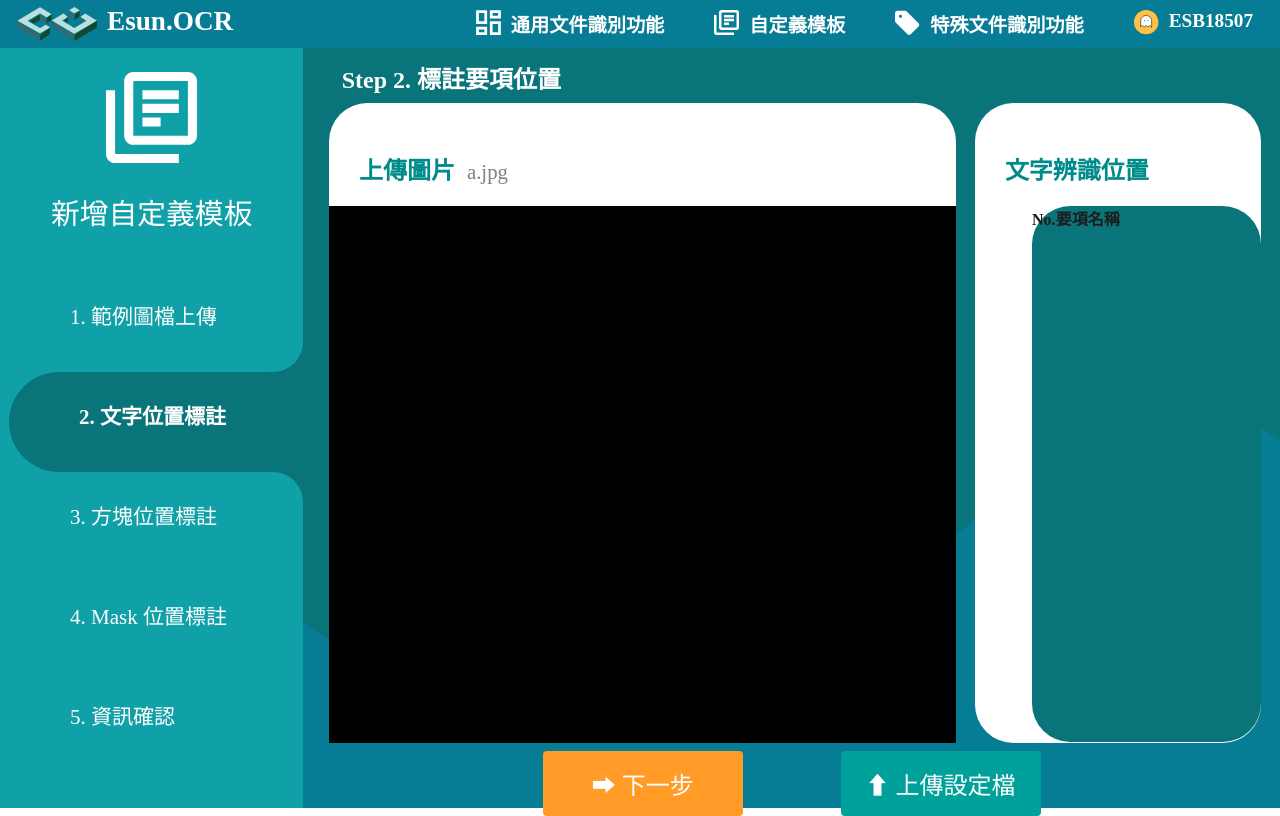
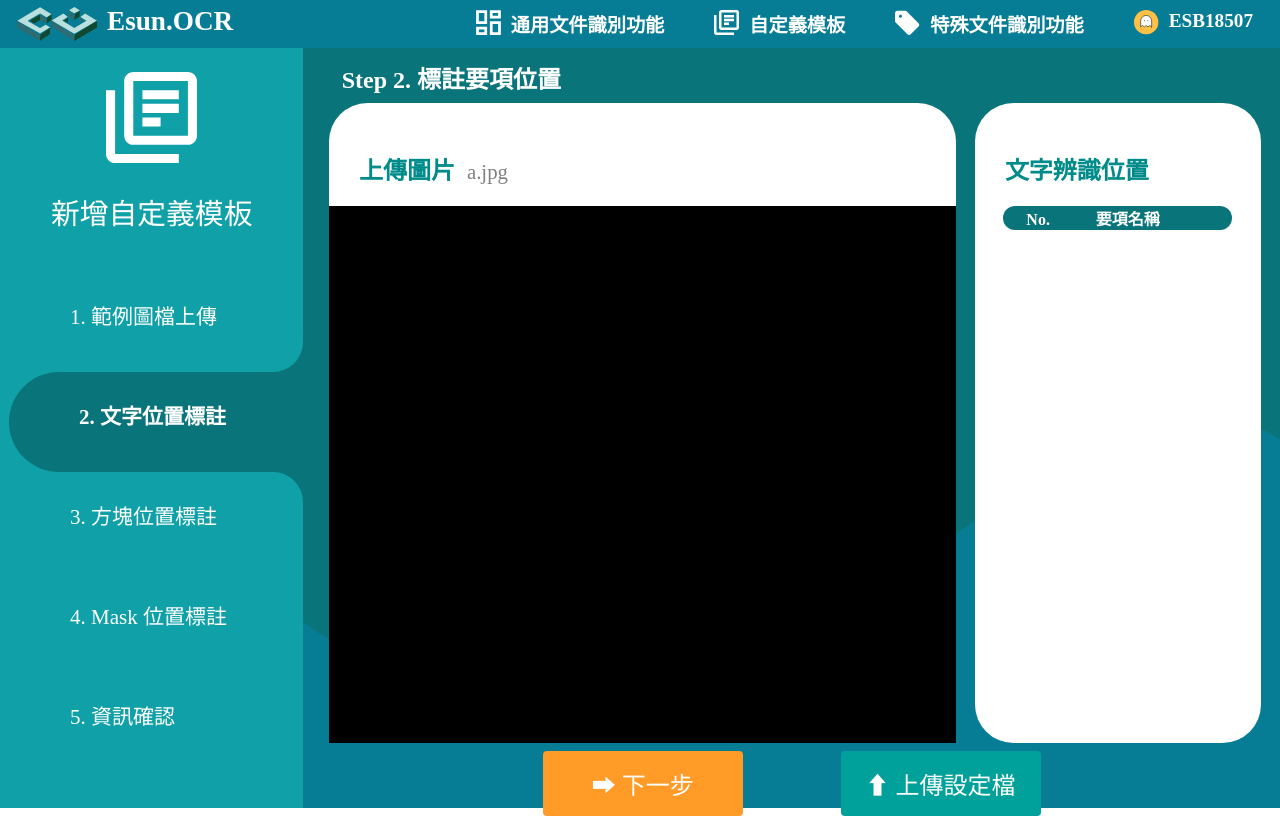
Before and after one commit to halloju/_ocr_web_service, a Vue app in the folder frontend/: page /define/step2 in a window 1280 px wide. Built offline with nearby package versions, Linux system fonts and the light colour scheme.

Commit message:
[style] 調整框框

```diff
--- a/frontend/src/assets/css/content.css
+++ b/frontend/src/assets/css/content.css
@@ -131,20 +131,20 @@
     height: 20vh;
     color: #E2E6EA;
 }
-.my-content2,.my-content2-small .my-table{
+.my-content2 .my-table, .my-content2-small .my-table{
     background-color: #09747A;
     width: 80%;
     border-radius: 3vw 3vw 3vw 3vw;
     margin-left: 10%;
 }
-.my-content2,.my-content2-small span {
+.my-content2 span, .my-content2-small span {
     color: white;
     font-weight: bold;
 }
-.my-content2,.my-content2-small .no {
+.my-content2 .no , .my-content2-small .no {
     margin-left: 10%;
 }
-.my-content2,.my-content2-small .ele-name{
+.my-content2 .ele-name, .my-content2-small .ele-name{
     margin-left: 20%;
 }
 
```
